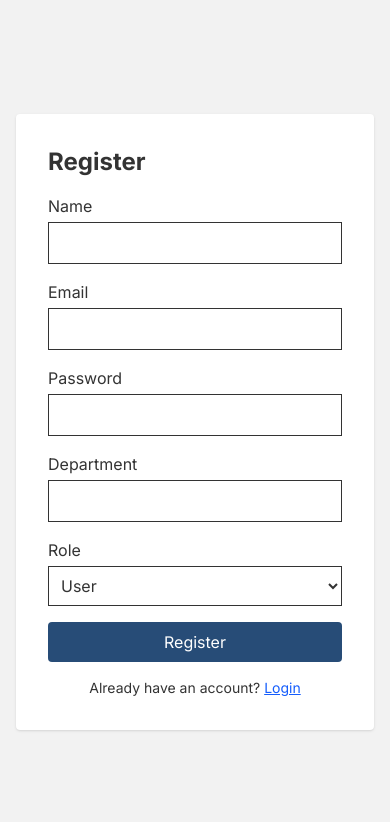
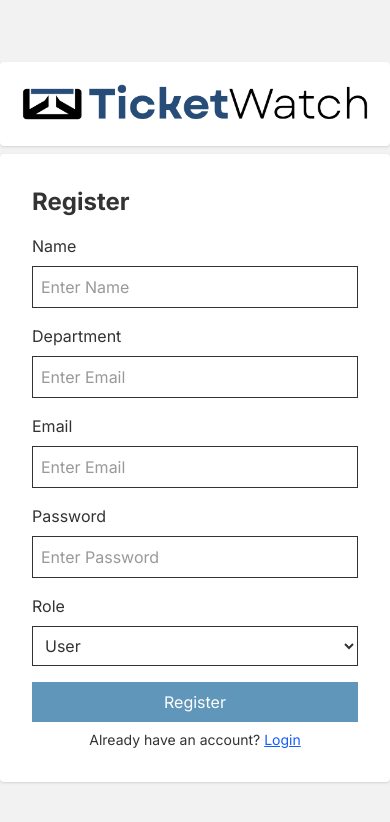
Before and after one commit to AlMustaqim-UTB/WebDev2Asg, a React (Vite) app in the folder WD2_ASG_frontend/: page /register in a window 390 px wide. Shown: the top 822 px of the page. Built offline with nearby package versions, Linux system fonts and the light colour scheme; no server answers.

Commit message:
frontend v4 + install cookie-parser

```diff
--- a/WD2_ASG_frontend/src/App.jsx
+++ b/WD2_ASG_frontend/src/App.jsx
@@ -8,16 +8,25 @@ import Dashboard from "./pages/dashboard/Dashboard";
 import TicketCreate from "./pages/tickets/TicketCreate";
 import TicketDetail from "./pages/tickets/TicketDetail";
 import TicketEdit from "./pages/tickets/TicketEdit";
+import { Toaster } from "react-hot-toast";
 
 export default function App() {
   return (
     <AuthProvider>
+      <Toaster position="top-right" />
       <Navbar />
       <Routes>
         <Route path="/login" element={<Login />} />
         <Route path="/register" element={<Register />} />
 
-        <Route path="/dashboard" element={<ProtectedRoute><Dashboard /></ProtectedRoute>} />
+        <Route
+          path="/dashboard"
+          element={
+            <ProtectedRoute>
+              <Dashboard />
+            </ProtectedRoute>
+          }
+        />
         <Route
           path="/tickets/new"
           element={
@@ -34,8 +43,22 @@ export default function App() {
             </ProtectedRoute>
           }
         />
-        <Route path="/tickets/:id" element={<ProtectedRoute><TicketDetail /></ProtectedRoute>} />
-        <Route path="/edit-ticket/:id" element={<ProtectedRoute><TicketEdit /></ProtectedRoute>} />
+        <Route
+          path="/tickets/:id"
+          element={
+            <ProtectedRoute>
+              <TicketDetail />
+            </ProtectedRoute>
+          }
+        />
+        <Route
+          path="/edit-ticket/:id"
+          element={
+            <ProtectedRoute>
+              <TicketEdit />
+            </ProtectedRoute>
+          }
+        />
 
         <Route path="/" element={<Navigate to="/dashboard" replace />} />
         <Route path="*" element={<Navigate to="/dashboard" replace />} />
--- a/WD2_ASG_frontend/src/components/tickets/PriorityBadge.jsx
+++ b/WD2_ASG_frontend/src/components/tickets/PriorityBadge.jsx
@@ -3,7 +3,7 @@ export default function PriorityBadge({ priority }) {
     Low: "bg-gray-100 text-gray-700",
     Medium: "bg-blue-100 text-blue-700",
     High: "bg-orange-100 text-orange-700",
-    Critical: "bg-red-100 text-red-700",
+    Unassigned: "bg-gray-100 text-gray-700",
   };
 
   return (
--- a/WD2_ASG_frontend/src/pages/auth/Login.jsx
+++ b/WD2_ASG_frontend/src/pages/auth/Login.jsx
@@ -1,6 +1,7 @@
 import { useState } from "react";
 import { Link, useNavigate } from "react-router-dom";
 import { useAuth } from "../../auth/userAuth";
+import toast from "react-hot-toast";
 
 export default function Login() {
   const [formData, setFormData] = useState({ email: "", password: "" });
@@ -13,8 +14,15 @@ export default function Login() {
     setError(""); // Clear previous errors
     try {
       await login(formData.email, formData.password);
-      navigate("/dashboard"); // Redirect on successful login
+      toast.success("Logged in successfully!");
+
+      // Redirect on successful login
+      setTimeout(() => {
+        navigate("/dashboard");
+      }, 1000);
     } catch (error) {
+      const msg = error.message || "Login failed";
+      toast.error(msg);
       setError(error.message); // Set error message to display to the user
       console.error("Login failed:", error.message);
     }
@@ -50,7 +58,9 @@ export default function Login() {
           className="border p-2 w-full mb-4"
           placeholder="Enter password"
           value={formData.password}
-          onChange={(e) => setFormData({ ...formData, password: e.target.value })}
+          onChange={(e) =>
+            setFormData({ ...formData, password: e.target.value })
+          }
           required
         />
 
--- a/WD2_ASG_frontend/src/pages/auth/Register.jsx
+++ b/WD2_ASG_frontend/src/pages/auth/Register.jsx
@@ -1,6 +1,7 @@
 import { useState } from "react";
 import { Link, useNavigate } from "react-router-dom";
 import { useAuth } from "../../auth/userAuth";
+import toast from "react-hot-toast";
 
 const API = import.meta.env.VITE_API_URL || "http://localhost:5000";
 
@@ -40,8 +41,13 @@ export default function Register() {
       // Keep auth context in sync immediately
       await login(formData.email, formData.password);
 
-      navigate("/dashboard");
+      toast.success("Account created successfully!");
+
+      setTimeout(() => {
+        navigate("/dashboard");
+      }, 1000);
     } catch (err) {
+      toast.error(err.message || "Registration failed");
       setError(err.message || "Registration failed");
     } finally {
       setSubmitting(false);
@@ -49,66 +55,80 @@ export default function Register() {
   };
 
   return (
-    <div className="flex items-center justify-center min-h-screen bg-[#f2f2f2] p-4">
-      <form onSubmit={handleSubmit} className="bg-white rounded shadow p-8 w-full max-w-md space-y-4">
-        <h1 className="text-2xl font-bold">Register</h1>
+    <div className="flex flex-col gap-2 items-center justify-center min-h-screen bg-[#f2f2f2]">
+      <div className=" bg-white rounded shadow content-center w-full max-w-md">
+        <h1 className="text-lg text-[#e7ecef] align-middle p-4">
+          <img src="logo.png" alt="Logo" />
+        </h1>
+      </div>
+      <form
+        onSubmit={handleSubmit}
+        className="bg-white rounded shadow content-center p-8 w-full max-w-md"
+      >
+        <h1 className="text-2xl font-bold mb-4">Register</h1>
 
-        {error && <p className="text-red-500">{error}</p>}
+        {error && <p className="text-red-500 mb-4">{error}</p>}
 
         <div>
-          <label className="block mb-1">Name</label>
+          <label className="block mb-2">Name</label>
           <input
+            type="text"
             name="name"
+            placeholder="Enter Name"
             value={formData.name}
             onChange={handleChange}
-            className="border p-2 w-full"
+            className="border p-2 w-full mb-4"
             required
           />
         </div>
 
         <div>
-          <label className="block mb-1">Email</label>
+          <label className="block mb-2">Department</label>
           <input
-            type="email"
-            name="email"
-            value={formData.email}
+            type="text"
+            name="department"
+            placeholder="Enter Email"
+            value={formData.department}
             onChange={handleChange}
-            className="border p-2 w-full"
+            className="border p-2 w-full mb-4"
             required
           />
         </div>
 
         <div>
-          <label className="block mb-1">Password</label>
+          <label className="block mb-2">Email</label>
+          <input
+            type="email"
+            name="email"
+            placeholder="Enter Email"
+            value={formData.email}
+            onChange={handleChange}
+            className="border p-2 w-full mb-4"
+            required
+          />
+        </div>
+
+        <div>
+          <label className="block mb-2">Password</label>
           <input
             type="password"
             name="password"
+            placeholder="Enter Password"
             value={formData.password}
             onChange={handleChange}
-            className="border p-2 w-full"
+            className="border p-2 w-full mb-4"
             minLength={6}
             required
           />
         </div>
 
         <div>
-          <label className="block mb-1">Department</label>
-          <input
-            name="department"
-            value={formData.department}
-            onChange={handleChange}
-            className="border p-2 w-full"
-            required
-          />
-        </div>
-
-        <div>
-          <label className="block mb-1">Role</label>
+          <label className="block mb-2">Role</label>
           <select
             name="role"
             value={formData.role}
             onChange={handleChange}
-            className="border p-2 w-full"
+            className="border p-2 w-full mb-4 cursor-pointer"
           >
             <option value="user">User</option>
             <option value="technician">Technician</option>
@@ -118,14 +138,17 @@ export default function Register() {
         <button
           type="submit"
           disabled={submitting}
-          className="bg-[#274c77] text-white px-4 py-2 w-full rounded hover:bg-[#6096ba] disabled:opacity-60"
+          className="bg-[#6096ba] text-white px-4 py-2 w-full mb-2 cursor-pointer hover:bg-[#4a7c9c] transition-colors disabled:opacity-60"
         >
           {submitting ? "Creating account..." : "Register"}
         </button>
 
         <p className="text-sm text-center">
           Already have an account?{" "}
-          <Link to="/login" className="text-blue-600 underline hover:text-blue-800">
+          <Link
+            to="/login"
+            className="text-blue-600 underline cursor-pointer hover:text-blue-800 transition-colors"
+          >
             Login
           </Link>
         </p>
--- a/WD2_ASG_frontend/src/pages/tickets/TicketCreate.jsx
+++ b/WD2_ASG_frontend/src/pages/tickets/TicketCreate.jsx
@@ -1,6 +1,7 @@
 import { useState } from "react";
 import { useNavigate } from "react-router-dom";
 import DetailRow from "../../components/tickets/DetailRow";
+import toast from "react-hot-toast";
 
 const RAW_API = import.meta.env.VITE_API_URL || "http://localhost:5000";
 const API = RAW_API.replace(/\/+$/, "").replace(/\/api$/i, "");
@@ -49,9 +50,17 @@ export default function TicketCreate({ setPage }) {
       const data = await res.json().catch(() => ({}));
       if (!res.ok) throw new Error(data.msg || "Failed to create ticket");
 
+      toast.success("Ticket created successfully");
+
+      setTimeout(() => {
+        goDashboard();
+      }, 1000);
+
       goDashboard();
     } catch (err) {
       setError(err.message || "Failed to create ticket");
+      setError(msg);
+      toast.error(msg);
     } finally {
       setSubmitting(false);
     }
--- a/WD2_ASG_frontend/src/pages/tickets/TicketDetail.jsx
+++ b/WD2_ASG_frontend/src/pages/tickets/TicketDetail.jsx
@@ -4,6 +4,7 @@ import DetailRow from "../../components/tickets/DetailRow";
 import StatusBadge from "../../components/tickets/StatusBadge";
 import PriorityBadge from "../../components/tickets/PriorityBadge";
 import { useAuth } from "../../auth/userAuth";
+import toast from "react-hot-toast";
 
 const RAW_API = import.meta.env.VITE_API_URL || "http://localhost:5000";
 const API = RAW_API.replace(/\/+$/, "").replace(/\/api$/i, "");
@@ -34,7 +35,11 @@ export default function TicketDetail() {
 
         const data = await response.json().catch(() => ({}));
         if (!response.ok) {
-          throw new Error(data.msg || data.message || `HTTP error! status: ${response.status}`);
+          throw new Error(
+            data.msg ||
+              data.message ||
+              `HTTP error! status: ${response.status}`,
+          );
         }
 
         setTicket(data);
@@ -73,8 +78,12 @@ export default function TicketDetail() {
       if (refresh.ok) setTicket(refreshed);
 
       setNewRemark("");
+
+      toast.success("Remark added successfully");
     } catch (err) {
       setError(err.message || "Failed to add remark");
+      toast.error(msg);
+      setError(msg);
     }
   };
 
@@ -83,14 +92,17 @@ export default function TicketDetail() {
   if (!ticket) return <div>Ticket not found</div>;
 
   const isTechnician = user?.role === "technician";
-  const ticketKey = ticket.key || (ticket._id ? `#${String(ticket._id).slice(-6)}` : "N/A");
+  const ticketKey =
+    ticket.key || (ticket._id ? `#${String(ticket._id).slice(-6)}` : "N/A");
   const createdDate = ticket.date_created || ticket.createdAt;
   const resolvedDate = ticket.date_resolved || ticket.resolvedAt;
 
   return (
     <div className="min-h-screen bg-[#f2f2f2]">
       <div className="p-4 max-w-4xl mx-auto">
-        <h1 className="text-xl md:text-2xl font-bold mb-6">Ticket {ticketKey}</h1>
+        <h1 className="text-xl md:text-2xl font-bold mb-6">
+          Ticket {ticketKey}
+        </h1>
         <div className="bg-white rounded-lg shadow-sm p-4 md:p-6 space-y-6">
           <DetailRow label="Title">{ticket.title}</DetailRow>
 
@@ -139,7 +151,7 @@ export default function TicketDetail() {
           {isTechnician && (
             <button
               onClick={() => navigate(`/edit-ticket/${ticket._id}`)}
-              className="bg-[#6096ba] hover:bg-blue-400 text-white px-4 py-2 rounded cursor-pointer"
+              className="bg-[#274c77] hover:opacity-90 text-white px-4 py-2 rounded cursor-pointer"
             >
               Edit Ticket
             </button>
@@ -152,26 +164,7 @@ export default function TicketDetail() {
           </button>
         </div>
 
-          <div className="space-y-4 mt-5">
-            {ticket.remarks && ticket.remarks.length > 0 ? (
-              ticket.remarks.map((remark) => {
-                const remarkDate = remark.date || remark.createdAt;
-                return (
-                  <div key={remark._id} className="border-l-4 border-[#6096ba] pl-3">
-                    <p className="text-sm">{remark.message}</p>
-                    <p className="text-xs text-[#8b8c89] mt-1">
-                      {remark.author?.name || "Unknown User"} ({remark.author?.role || "user"}) ·{" "}
-                      {remarkDate ? new Date(remarkDate).toLocaleString() : "N/A"}
-                    </p>
-                  </div>
-                );
-              })
-            ) : (
-              <p className="text-gray-500">No remarks yet.</p>
-            )}
-          </div>
-
-          <div className="mt-6 bg-white rounded-lg shadow-sm p-4 md:p-6">
+        <div className="mt-6 bg-white rounded-lg shadow-sm p-4 md:p-6">
           <h2 className="text-lg font-semibold mb-4">Remarks</h2>
 
           <textarea
@@ -184,10 +177,34 @@ export default function TicketDetail() {
           <div className="flex flex-col md:flex-row gap-3">
             <button
               onClick={handleAddRemark}
-              className="mt-2 bg-[#274c77] hover:opacity-90 text-white px-4 py-2 rounded cursor-pointer"
+              className="mt-2 bg-[#6096ba] hover:bg-blue-400 text-white px-4 py-2 rounded cursor-pointer "
             >
               Submit Remark
             </button>
+          </div>
+          <div className="space-y-4 mt-5">
+            {ticket.remarks && ticket.remarks.length > 0 ? (
+              ticket.remarks.map((remark) => {
+                const remarkDate = remark.date || remark.createdAt;
+                return (
+                  <div
+                    key={remark._id}
+                    className="border-l-4 border-[#6096ba] pl-3"
+                  >
+                    <p className="text-sm">{remark.message}</p>
+                    <p className="text-xs text-[#8b8c89] mt-1">
+                      {remark.author?.name || "Unknown User"} (
+                      {remark.author?.role || "user"}) ·{" "}
+                      {remarkDate
+                        ? new Date(remarkDate).toLocaleString()
+                        : "N/A"}
+                    </p>
+                  </div>
+                );
+              })
+            ) : (
+              <p className="text-gray-500">No remarks yet.</p>
+            )}
           </div>
         </div>
       </div>
--- a/WD2_ASG_frontend/src/pages/tickets/TicketEdit.jsx
+++ b/WD2_ASG_frontend/src/pages/tickets/TicketEdit.jsx
@@ -2,6 +2,7 @@ import { useState, useEffect } from "react";
 import { useParams, useNavigate } from "react-router-dom";
 import { useAuth } from "../../auth/userAuth";
 import DetailRow from "../../components/tickets/DetailRow";
+import toast from "react-hot-toast";
 
 const RAW_API = import.meta.env.VITE_API_URL || "http://localhost:5000";
 const API = RAW_API.replace(/\/+$/, "").replace(/\/api$/i, "");
@@ -39,7 +40,8 @@ export default function TicketEdit() {
         setFormData({
           status: ticketData.status || "Open",
           priority: ticketData.priority || "Low",
-          assigned_to: ticketData.assigned_to?._id || ticketData.assigned_to || "",
+          assigned_to:
+            ticketData.assigned_to?._id || ticketData.assigned_to || "",
         });
 
         // Try /api/auth/technicians first, fallback /api/users/technicians
@@ -103,9 +105,15 @@ export default function TicketEdit() {
         throw new Error(data.msg || data.message || "Failed to update ticket.");
       }
 
-      navigate(`/tickets/${id}`);
+      toast.success("Ticket updated successfully");
+
+      setTimeout(() => {
+        navigate(`/tickets/${id}`);
+      }, 1000);
     } catch (err) {
       setError(err.message || "Failed to update ticket.");
+      toast.error(msg);
+      setError(msg);
     }
   };
 
@@ -113,13 +121,16 @@ export default function TicketEdit() {
   if (error) return <div className="text-red-500 p-4">{error}</div>;
   if (!ticket) return <div>Ticket not found.</div>;
 
-  const ticketKey = ticket.key || (ticket._id ? `#${String(ticket._id).slice(-6)}` : "N/A");
+  const ticketKey =
+    ticket.key || (ticket._id ? `#${String(ticket._id).slice(-6)}` : "N/A");
   const createdDate = ticket.date_created || ticket.createdAt;
 
   return (
     <div className="min-h-screen bg-[#f2f2f2]">
       <div className="p-4 md:p-6 max-w-2xl mx-auto">
-        <h1 className="text-xl md:text-2xl font-bold mb-6">Edit Ticket {ticketKey}</h1>
+        <h1 className="text-xl md:text-2xl font-bold mb-6">
+          Edit Ticket {ticketKey}
+        </h1>
 
         <form
           id="ticket-edit-form"
@@ -128,8 +139,12 @@ export default function TicketEdit() {
         >
           <DetailRow label="Title">{ticket.title}</DetailRow>
           <DetailRow label="Category">{ticket.category}</DetailRow>
-          <DetailRow label="Department">{ticket.created_by?.department || "N/A"}</DetailRow>
-          <DetailRow label="Reported by">{ticket.created_by?.name || "Unknown"}</DetailRow>
+          <DetailRow label="Department">
+            {ticket.created_by?.department || "N/A"}
+          </DetailRow>
+          <DetailRow label="Reported by">
+            {ticket.created_by?.name || "Unknown"}
+          </DetailRow>
           <DetailRow label="Description">
             <span className="whitespace-pre-line">{ticket.description}</span>
           </DetailRow>
```
Also changed, not shown: 2 other files (tests, documents, lock files or other folders).
